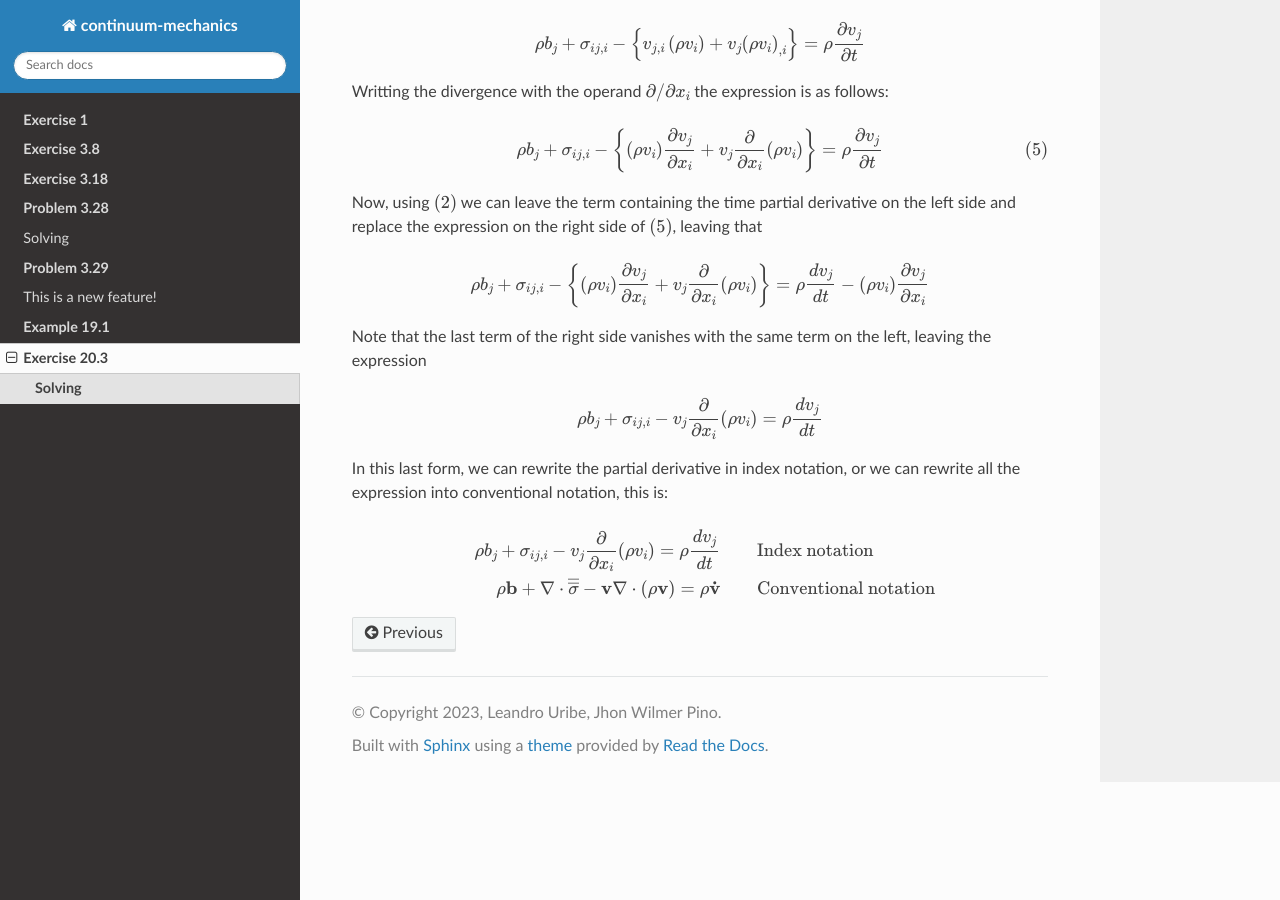
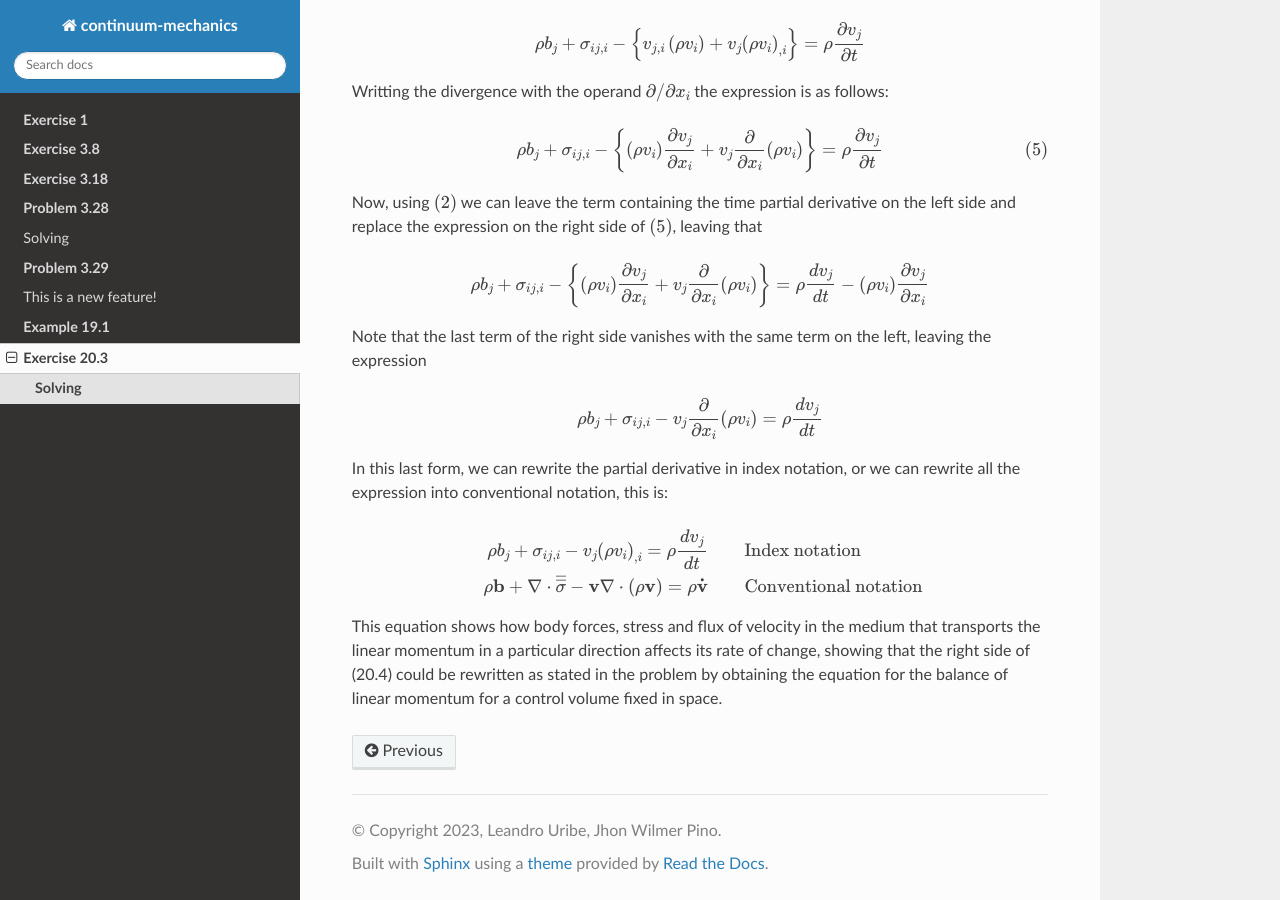
Before and after one commit to LeoUribC/Continuum-Mechanics, a Sphinx documentation site: the page built from doc/Exercise_203.rst, in a window 1280 px wide and 900 px high, scrolled down 2407 px. Built offline with Sphinx 7.4.7 and the Read the Docs theme 2.0.0, drawn with Linux system fonts in a browser that asks for light colours.

Commit message:
Added details to solving

```diff
--- a/doc/Exercise_203.rst
+++ b/doc/Exercise_203.rst
@@ -167,8 +167,14 @@ rewrite all the expression into conventional notation, this is:
 
 .. math::
     \begin{align}
-        \rho b_j + \sigma_{ij,i} - v_j \frac{\partial}{\partial x_i} \left( \rho v_i \right) =
+        \rho b_j + \sigma_{ij,i} - v_j \left( \rho v_i \right)_{,i} =
         \rho\frac{d v_j}{d t} \qquad& \text{Index notation} \\
         \rho\mathbf{b} + \nabla \cdot \overline{\overline{\mathbf{\sigma}}} - \mathbf{v}\nabla\cdot\left( \rho \mathbf{v} \right) =
         \rho\mathbf{\dot{v}} \qquad& \text{Conventional notation}
     \end{align}
+
+This equation shows how body forces, stress and flux of velocity in the medium that
+transports the linear momentum in a particular direction affects its rate of change,
+showing that the right side of (20.4) could be rewritten as stated in the problem by
+obtaining the equation for the balance of linear momentum for a control volume
+fixed in space.
```
